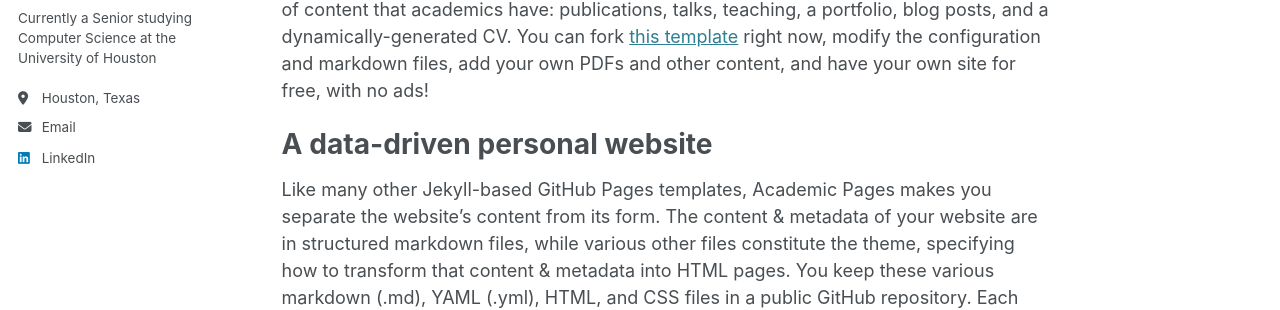
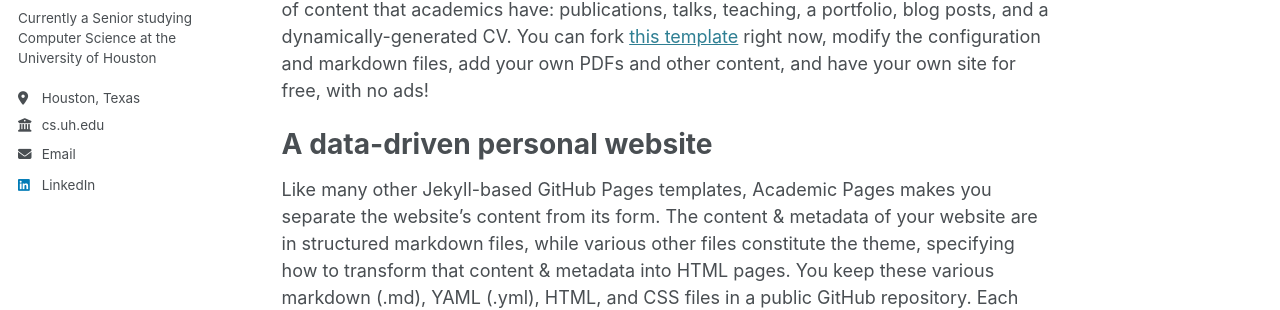
Before and after one commit to pnchau/pnchau.github.io, a Jekyll site: the page built from _pages/about.md, in a window 1280 px wide. Shown: the part 315-625 px from the top of the page. Built offline with Jekyll 4.4.1, drawn with Linux system fonts in a browser that asks for light colours.

Commit message:
Update _config.yml

```diff
--- a/_config.yml
+++ b/_config.yml
@@ -26,7 +26,7 @@ author:
   pronouns         : # example: "she/her"
   bio              : "Currently a Senior studying Computer Science at the University of Houston"
   location         : "Houston, Texas"
-  employer         :
+  employer         : "cs.uh.edu"
   uri              : # URL
   email            : "pnchau@cougarnet.uh.edu"
 
```
